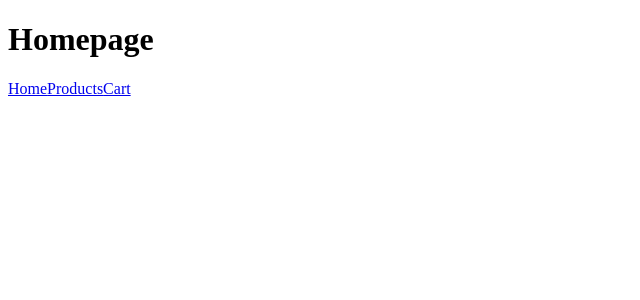
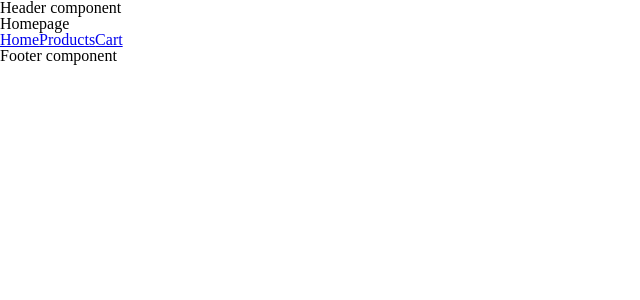
Before and after one commit to MarkR-Dev/shopping-cart, a React (Vite) app: page / in a window 1280 px wide. Shown: the top 300 px of the page, without its empty margins (0-640 px from the left). Built offline with nearby package versions, Linux system fonts and the light colour scheme.

Commit message:
refactor: Change routes to use Outlet

```diff
--- /dev/null
+++ b/src/components/App.jsx
@@ -0,0 +1,15 @@
+import { Outlet } from "react-router-dom";
+import "../styles/reset.css";
+
+function App() {
+  return (
+    <>
+      <h2>Header component</h2>
+      <Outlet />
+      {/* Pass state to children via context and access if in child via useOutletContext, check docs */}
+      <h2>Footer component</h2>
+    </>
+  );
+}
+
+export default App;
--- a/src/components/Home.jsx
+++ b/src/components/Home.jsx
@@ -1,9 +1,9 @@
 import { Link } from "react-router-dom";
 
-function Home({ name }) {
+function Home() {
   return (
     <>
-      <h1>Homepage {name}</h1>
+      <h1>Homepage</h1>
       <Link to="/">Home</Link>
       <Link to="/products">Products</Link>
       <Link to="/cart">Cart</Link>
--- a/src/routes/routes.jsx
+++ b/src/routes/routes.jsx
@@ -1,5 +1,6 @@
+import App from "../components/App.jsx";
+import ErrorPage from "../components/ErrorPage.jsx";
 import Home from "../components/Home.jsx";
-import ErrorPage from "../components/ErrorPage.jsx";
 import Products from "../components/Products.jsx";
 import ViewProduct from "../components/ViewProduct.jsx";
 import Cart from "../components/Cart.jsx";
@@ -7,9 +8,10 @@
 const routes = [
   {
     path: "/",
-    element: <Home />,
+    element: <App />,
     errorElement: <ErrorPage />,
-  },
+    children: [
+      { index: true, element: <Home /> },
       {
         path: "products",
         element: <Products />,
@@ -22,6 +24,8 @@
         path: "cart",
         element: <Cart />,
       },
+    ],
+  },
 ];
 
 export default routes;
--- /dev/null
+++ b/src/styles/reset.css
@@ -0,0 +1,141 @@
+/* http://meyerweb.com/eric/tools/css/reset/
+   v2.0 | 20110126
+   License: none (public domain)
+*/
+
+html,
+body,
+div,
+span,
+applet,
+object,
+iframe,
+h1,
+h2,
+h3,
+h4,
+h5,
+h6,
+p,
+blockquote,
+pre,
+a,
+abbr,
+acronym,
+address,
+big,
+cite,
+code,
+del,
+dfn,
+em,
+img,
+ins,
+kbd,
+q,
+s,
+samp,
+small,
+strike,
+strong,
+sub,
+sup,
+tt,
+var,
+b,
+u,
+i,
+center,
+dl,
+dt,
+dd,
+ol,
+ul,
+li,
+fieldset,
+form,
+label,
+legend,
+table,
+caption,
+tbody,
+tfoot,
+thead,
+tr,
+th,
+td,
+article,
+aside,
+canvas,
+details,
+embed,
+figure,
+figcaption,
+footer,
+header,
+hgroup,
+menu,
+nav,
+output,
+ruby,
+section,
+summary,
+time,
+mark,
+audio,
+video {
+  margin: 0;
+  padding: 0;
+  border: 0;
+  font-size: 100%;
+  font: inherit;
+  vertical-align: baseline;
+}
+/* HTML5 display-role reset for older browsers */
+article,
+aside,
+details,
+figcaption,
+figure,
+footer,
+header,
+hgroup,
+menu,
+nav,
+section {
+  display: block;
+}
+body {
+  line-height: 1;
+}
+ol,
+ul {
+  list-style: none;
+}
+blockquote,
+q {
+  quotes: none;
+}
+blockquote:before,
+blockquote:after,
+q:before,
+q:after {
+  content: "";
+  content: none;
+}
+table {
+  border-collapse: collapse;
+  border-spacing: 0;
+}
+/* Added by me */
+*,
+*::before,
+*::after {
+  box-sizing: border-box;
+}
+
+* {
+  margin: 0;
+  padding: 0;
+  font: inherit;
+}
```
Lines whose indentation alone changed are shown as unchanged.
